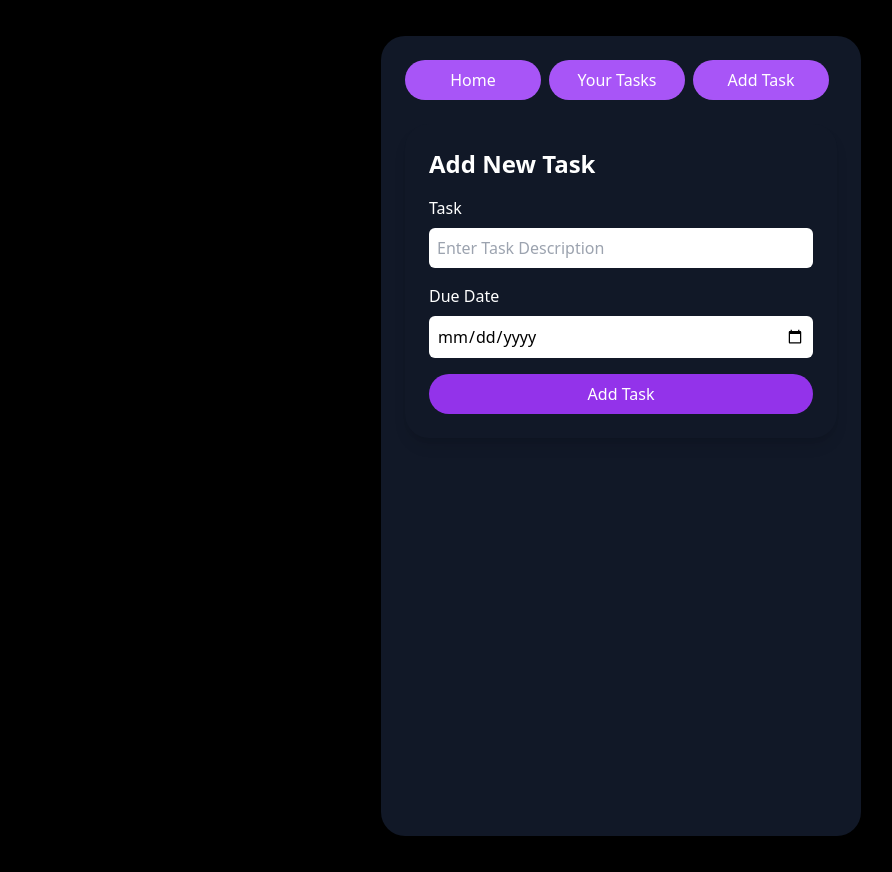
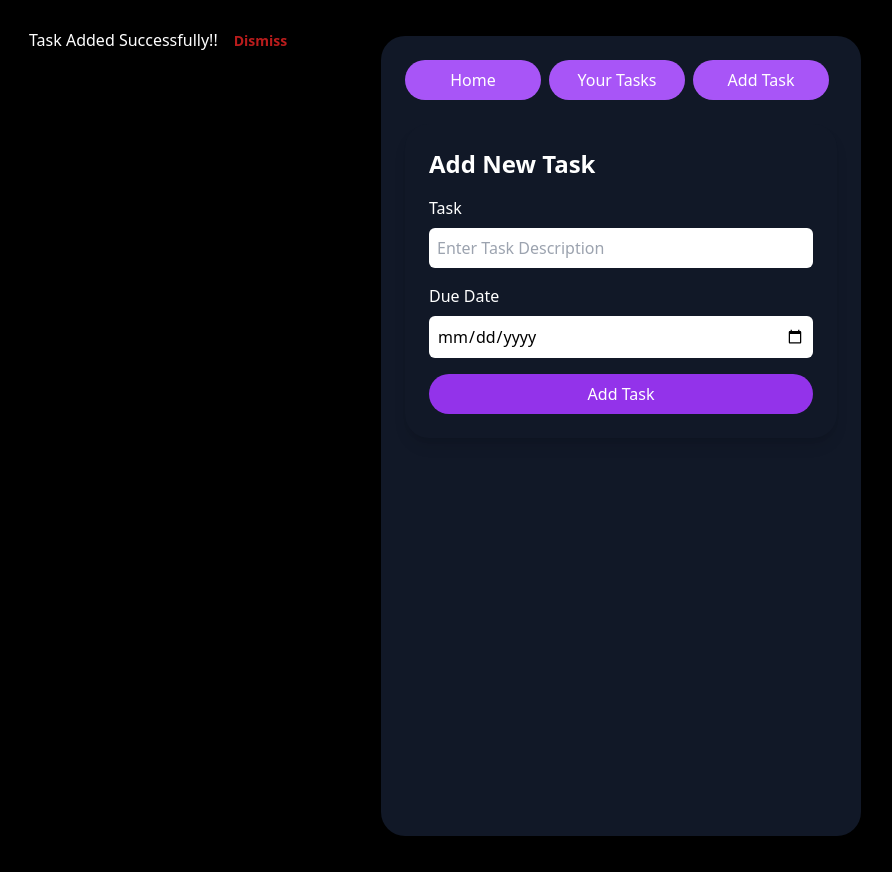
Before and after one commit to ifconfigbrian/To-Do-List-Application-End-End, a React (Create React App) app: page /tasks/add in a window 1280 px wide. Both pictures are taken after typing "Sample", "2020-01-15" into the empty fields and a click on the button "Add Task". Shown: the whole page, without its empty margins (19-911 px from the left). Built offline with nearby package versions, Linux system fonts and the light colour scheme.

Commit message:
you can now receive notifications when you add,deleteor mark a task as done'

```diff
--- a/src/App.js
+++ b/src/App.js
@@ -6,6 +6,8 @@ import TaskDetail from "./components/TaskDetail";
 import { v4 as uuidv4 } from "uuid";
 import { useDispatch, useSelector } from "react-redux";
 import { fetchTasks,addTask,toggleTask,deleteTask } from "./actions/taskActions";
+import NotificationList from "./components/NotificationList";
+import { addNotification } from "./actions/notificationActions";
 
 const App = () => {
 	const dispatch = useDispatch(); // Initialize dispatch for Redux
@@ -25,19 +27,27 @@ const App = () => {
 
 	const handleToggleTask = (id) => {
 		// Function to toggle a task's completion status
+		const task = tasks.find(task => task.id === id)
 		dispatch(toggleTask(id))
+		if (task.completed) {
+			dispatch(addNotification(` "${task.name}" marked as not completed!`, 'info')); // Notify uncompleted
+		} else {
+			dispatch(addNotification(`"${task.name}" marked as completed!`, 'info')); // Notify completed
+		}
 
 	};
 
 	const handleDeleteTask = (id) => {
 		// Function to delete a task
 		dispatch(deleteTask(id))
+		dispatch(addNotification("Task deleted successfully!", 'success'))
 
 	};
 
 	return (
 	<Router>
 		<div className="app-container bg-black min-h-screen text-white">
+			<NotificationList/>
 		 <div className="max-w-full sm:max-w-lg mx-auto p-4">
 		  <div className="bg-gray-900 rounded-3xl p-6 overflow-y-auto min-h-screen">
 			<nav className="mb-6">
--- /dev/null
+++ b/src/actions/notificationActions.js
@@ -0,0 +1,17 @@
+import { type } from "@testing-library/user-event/dist/type"
+
+// action types to remove and add notifications
+export const ADD_NOTIFICATION = 'ADD_NOTIFICATION'
+export const REMOVE_NOTIFICATION = 'REMOVE_NOTIFICATION'
+
+// action creator for adding a notification
+export const addNotification = (message,type = 'info')=>({
+    type:ADD_NOTIFICATION,
+    payload:{id:Date.now(),message,type}
+})
+
+// action creator for removing a notification by ID
+export const removeNotification = (id) =>({
+    type:REMOVE_NOTIFICATION,
+    payload:id
+})
--- /dev/null
+++ b/src/components/NotificationList.js
@@ -0,0 +1,44 @@
+import React, { useEffect } from "react";
+import { useSelector,useDispatch } from "react-redux";
+import { removeNotification } from "../actions/notificationActions";
+
+const NotificationList = () =>{
+    //retrieve list of notifications from the store
+    const notifications = useSelector(state => state.notifications)
+    // dispatch to handle notification removal
+    const dispatch = useDispatch()
+
+    // automatically remove notifications
+    useEffect(() =>{
+        const timers = notifications.map((notification) =>
+        setTimeout(() =>{
+            dispatch(removeNotification(notification.id))
+        },5000))
+
+    return () =>{
+        timers.forEach((timer) => clearTimeout(timer)) //cleanup timers on unmount
+    }
+},[notifications,dispatch])
+
+    return(
+        <div className="notification-list fixed top-0 p-4 z-50">
+            {notifications.length === 0 ? (
+                <p className="text-gray-400">No notifications</p>
+            ) : (notifications.map(notification => (
+                <div
+                key={notification.id}
+                className={`notification bg-${notification.type === 'error' ? 'red' : 'green'}-500 text-white rounded-md p-3 mb-2`}>
+                    <span>{notification.message}</span>
+                    {/* button to dismiss the notification */}
+                    <button
+                    className="ml-4 text-sm text-red-700 font-bold hover:underline"
+                    onClick={() => dispatch(removeNotification(notification.id))}>
+                          Dismiss
+                    </button>
+
+                </div>
+            )))}
+        </div>
+    )
+}
+export default NotificationList;
--- a/src/components/TaskForm.js
+++ b/src/components/TaskForm.js
@@ -8,15 +8,21 @@
  */
 
 import React,{useState} from "react";
+import { useDispatch } from "react-redux";
+import { addNotification } from "../actions/notificationActions";
 
 const TaskForm = ({onAdd}) => {
     const [taskText,setTaskText] = useState('');//state for task text
     const [taskDate,setTaskDate] = useState('');//holds date input for the task
+    const dispatch = useDispatch()
 
     //form submission function
     const handleSubmit = (e) =>{
         e.preventDefault();
-        if (!taskText.trim()) return;//prevents adding empty tasks
+        if (!taskText.trim()){
+         dispatch(addNotification('Task description cannot be empty!!','error'))
+         return
+        }
 
      const newTask ={
         name:taskText,
@@ -25,6 +31,7 @@ const TaskForm = ({onAdd}) => {
      }
 
      onAdd(newTask)
+     dispatch(addNotification('Task Added Successfully!!','success'))
      setTaskText('')
      setTaskDate('')
 
--- a/src/reducers/notificationReducer.js
+++ b/src/reducers/notificationReducer.js
@@ -1,10 +1,17 @@
-const initialState = {
-    notifications: [],
-  };
+import { ADD_NOTIFICATION,REMOVE_NOTIFICATION } from "../actions/notificationActions";
 
-  const notificationReducer = (state = initialState, action) => {
+const initialState = [] //empty array for the initial state
+
+// notification reducer to manage list of notifications
+const notificationReducer = (state = initialState, action) => {
     switch (action.type) {
-      // Add your action cases here
+      // Add a new notification to the state array
+      case ADD_NOTIFICATION:
+        return [...state,action.payload]
+
+      case REMOVE_NOTIFICATION:
+        return state.filter(notification => notification.id !== action.payload)
+
       default:
         return state;
     }
```
